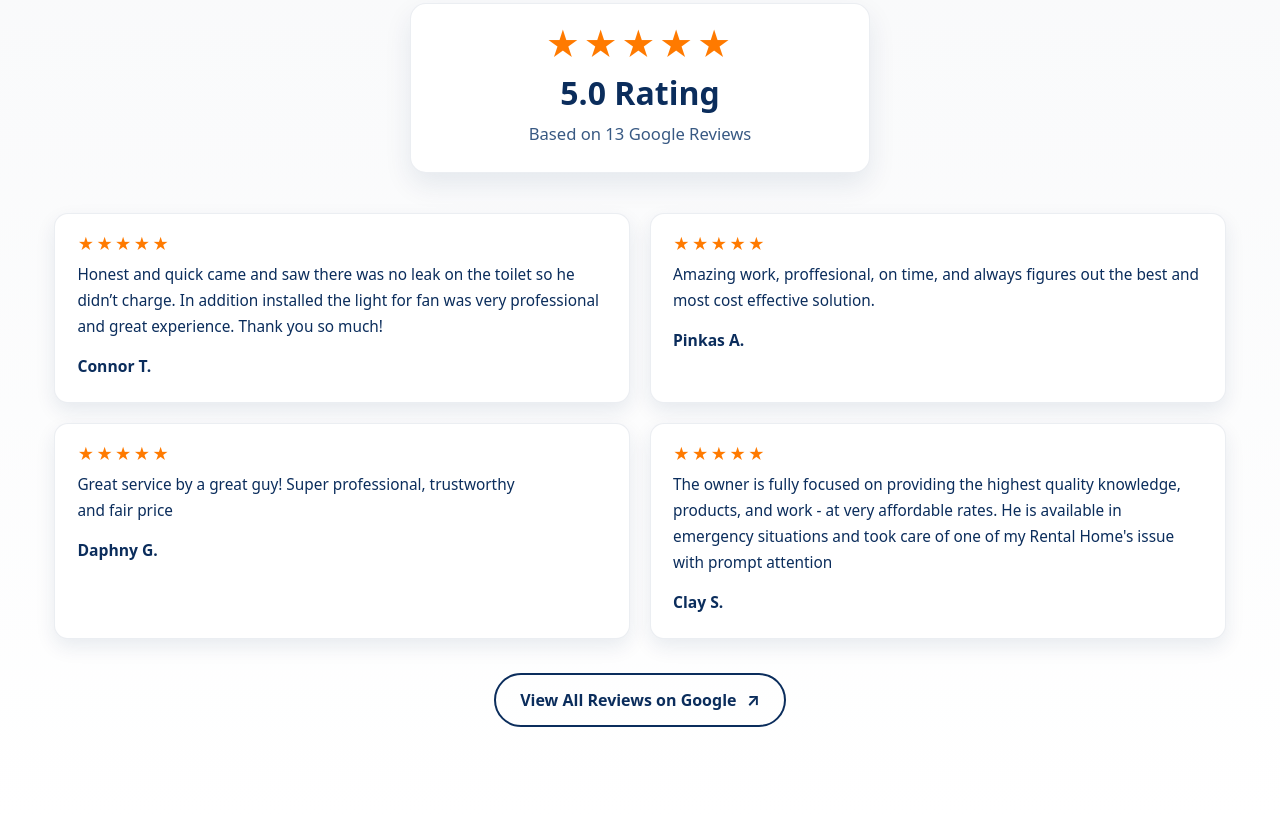
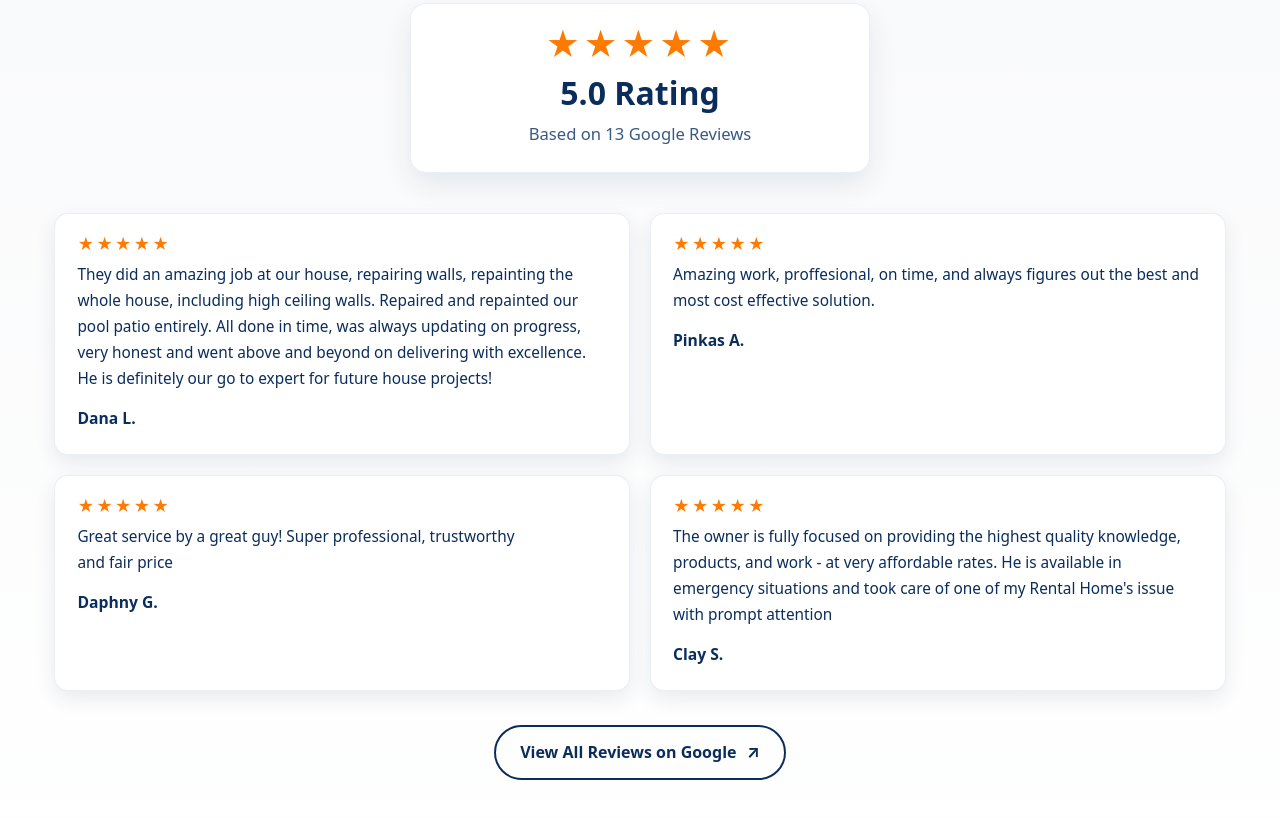
Before and after one commit to dvir11bl/a2b-painting, a plain HTML site: page index.html in a window 1280 px wide. Shown: the part 2625-3443 px from the top of the page. Drawn offline with Linux system fonts and the light colour scheme.

Commit message:
Updated Reviews section

```diff
--- a/index.html
+++ b/index.html
@@ -224,11 +224,12 @@
       <article class="review-card" role="listitem">
         <div class="review-card__stars" aria-hidden="true">★★★★★</div>
         <p class="review-card__text">
-          Honest and quick came and saw there was no leak on the toilet so he didn’t charge.
-          In addition installed the light for fan was very professional and great experience.
-          Thank you so much!
+          They did an amazing job at our house, repairing walls, repainting the whole house, including
+           high ceiling walls. Repaired and repainted our pool patio entirely. All done in time, was
+           always updating on progress, very honest and went above and beyond on delivering with
+           excellence. He is definitely our go to expert for future house projects!
         </p>
-        <p class="review-card__name">Connor T.</p>
+        <p class="review-card__name">Dana L.</p>
       </article>
 
       <article class="review-card" role="listitem">
```
